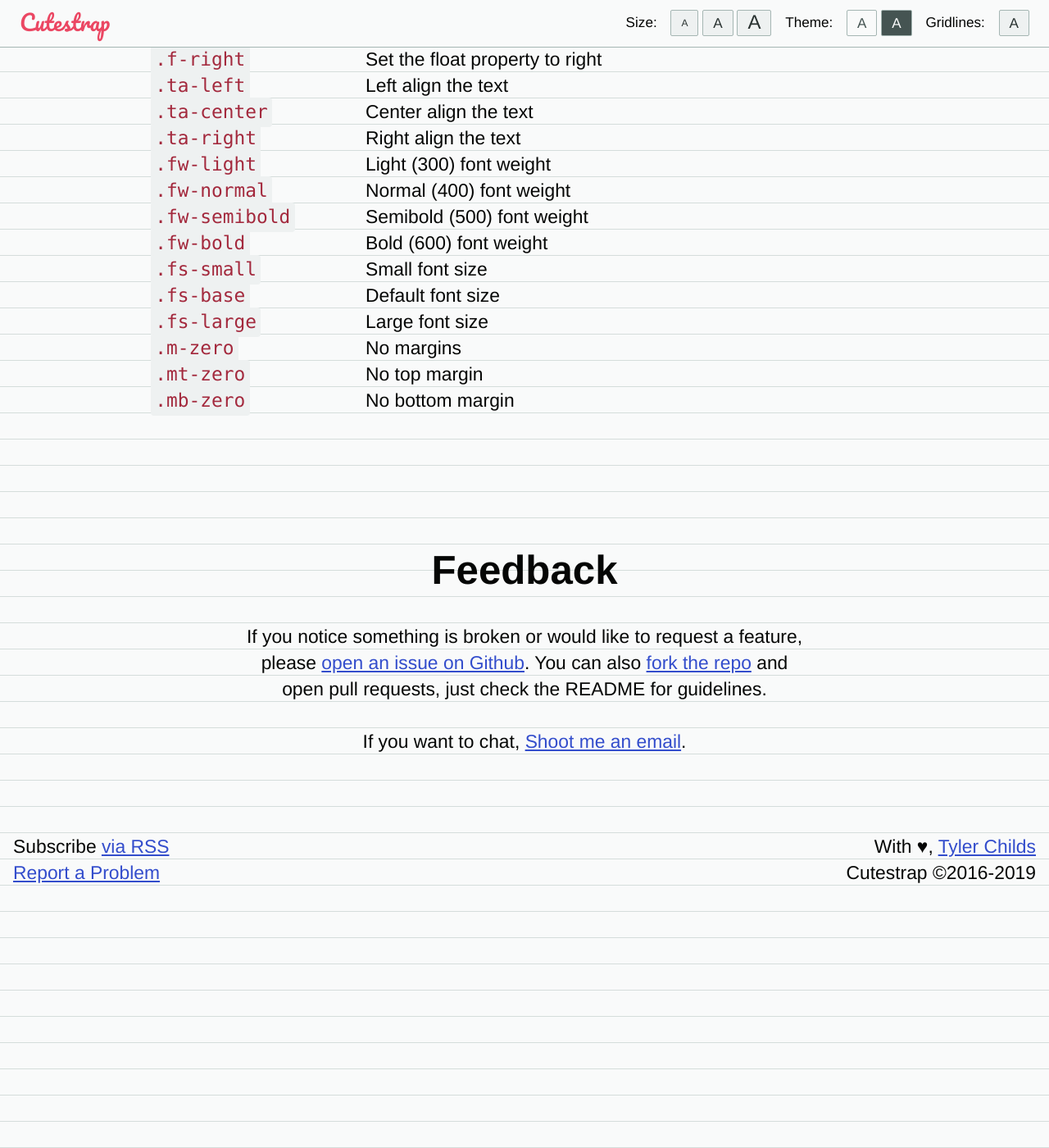
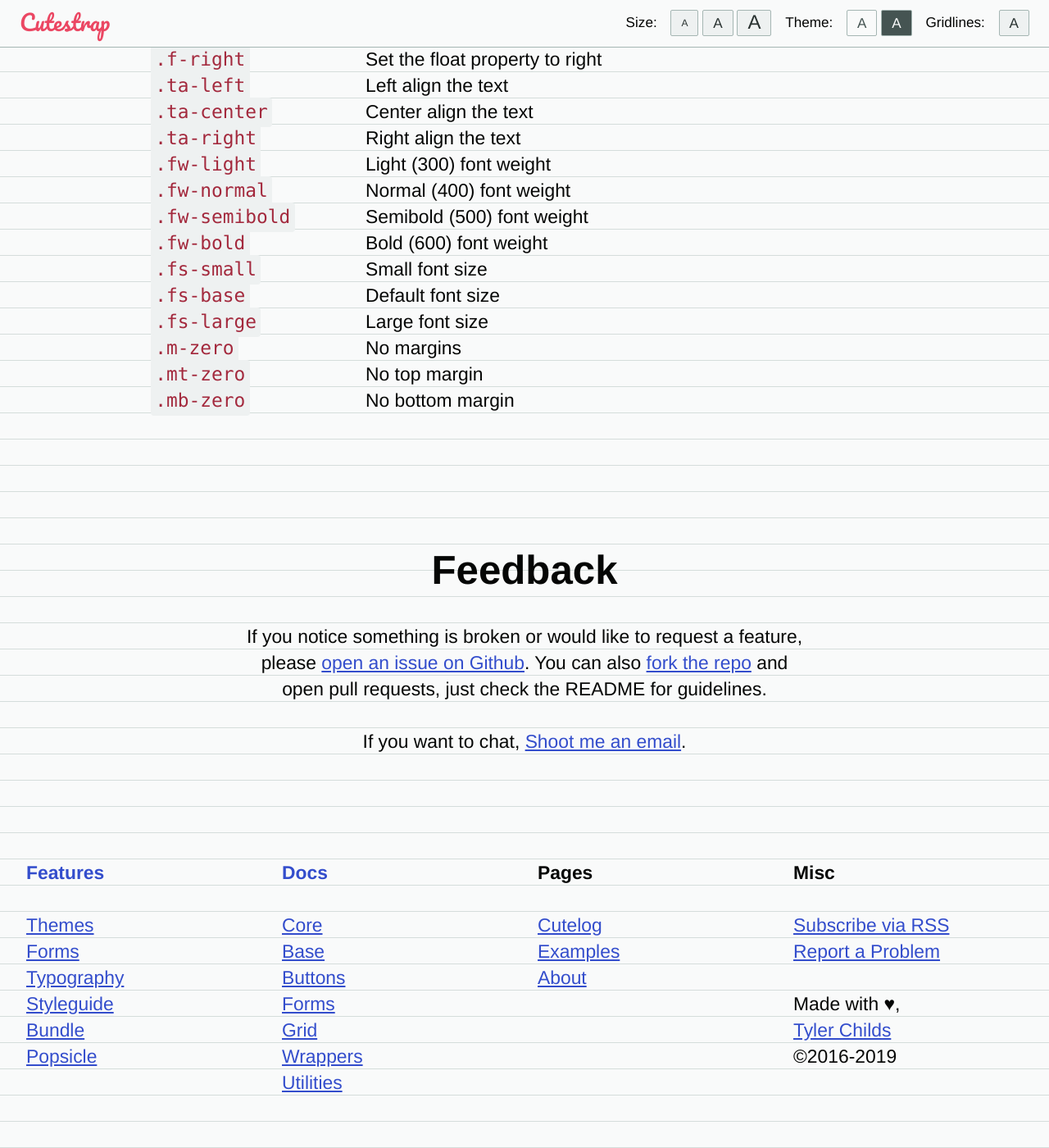
Before and after one commit to tylerchilds/cutestrap, a Jekyll site: the page built from beta.html, in a window 1280 px wide and 1400 px high, scrolled down 8136 px. Shown: the whole window at 82% size. Built offline with Jekyll 4.4.1, drawn with Linux system fonts in a browser that asks for light colours; before the commit the page ends 9280 px from its top, so only the background shows below that; some of the changed text lies outside the part shown.

Commit message:
footer navigation

```diff
--- /dev/null
+++ b/_data/footer.yml
@@ -0,0 +1,40 @@
+- text: Features
+  href: '/features'
+  kids:
+        - text: Themes
+          href: '/features/themes'
+        - text: Forms
+          href: '/features/forms'
+        - text: Typography
+          href: '/features/typography'
+        - text: Styleguide
+          href: '/features/styleguide'
+        - text: Bundle
+          href: '/features/bundle'
+        - text: Popsicle
+          href: '/features/popsicle'
+- text: Docs
+  href: 'https://docs.cutestrap.com'
+  kids:
+        - text: Core
+          href: 'https://docs.cutestrap.com/section-1.html'
+        - text: Base
+          href: 'https://docs.cutestrap.com/section-2.html'
+        - text: Buttons
+          href: 'https://docs.cutestrap.com/section-3.html'
+        - text: Forms
+          href: 'https://docs.cutestrap.com/section-4.html'
+        - text: Grid
+          href: 'https://docs.cutestrap.com/section-5.html'
+        - text: Wrappers
+          href: 'https://docs.cutestrap.com/section-6.html'
+        - text: Utilities
+          href: 'https://docs.cutestrap.com/section-7.html'
+- text: Pages
+  kids:
+        - text: Cutelog
+          href: '/cutelog'
+        - text: Examples
+          href: '/examples'
+        - text: About
+          href: '/about'
--- a/_includes/footer.html
+++ b/_includes/footer.html
@@ -1,16 +1,39 @@
-<footer>
-  <div>
-      <p>
-        Subscribe <a href="{{ "/feed.xml" | prepend: site.baseurl }}">via RSS</a><br />
-        <a href="https://github.com/tylerchilds/bytesize/issues" target="_blank">Report a Problem</a>
-      </p>
-  </div>
-  <div class="ta-right">
-    With &hearts;, <a href="https://www.tylerchilds.com">Tyler Childs</a>
-    <p class="copyright">Cutestrap
-        &copy;2016-<script>
-        document.write(new Date().getFullYear());
-      </script>
-    </p>
-  </div>
+<footer class="grid footer">
+    {% for item in site.data.footer %}
+        <div>
+            <h5>
+                {% if item.href %}
+                    <a href="{{ item.href }}">{{ item.text }}</a>
+                {% else %}
+                    {{ item.text }}
+                {% endif %}
+            </h5>
+            <ul>
+                {% for kid in item.kids %}
+                    <li>
+                        <a href="{{ kid.href }}">{{ kid.text }}</a>
+                    </li>
+                {% endfor %}
+            </ul>
+        </div>
+    {% endfor %}
+    <div>
+        <h5>Misc</h5>
+        <ul>
+            <li>
+                <a href="{{ "/feed.xml" | prepend: site.baseurl }}">Subscribe via RSS</a><br />
+            </li>
+            <li>
+                <a href="https://github.com/tylerchilds/bytesize/issues" target="_blank">Report a Problem</a>
+            </li>
+        </ul>
+        <ul>
+            <li>
+                Made with &hearts;,<br /><a href="https://www.tylerchilds.com">Tyler Childs</a>
+            </li>
+            <li>
+                &copy;2016-<script>document.write(new Date().getFullYear());</script>
+            </li>
+        </ul>
+    </div>
 </footer>
--- a/_layouts/default.html
+++ b/_layouts/default.html
@@ -5,7 +5,6 @@
 
   <body>
     {% include components/toolbar.html %}
-    {% include nav.html %}
 
     <article class="page wrapper">
       <header class="page-header">
--- a/beta.html
+++ b/beta.html
@@ -6,7 +6,7 @@ description: A sassy, opinionated CSS Framework. A tiny alternative to Bootstrap
 weight: 0
 ---
 
-<header class="wrapper -large ta-center">
+<header class="wrapper -wide ta-center">
   <h1 class="title">
     Cutestrap Two
   </h1>
@@ -19,7 +19,7 @@ weight: 0
   </p>
 </header>
 
-<section class="wrapper -large">
+<section class="wrapper -wide">
   <article
     class="grid -medium"
     style="--columns: 3;"
@@ -70,7 +70,7 @@ weight: 0
 </section>
 
 
-<section class="wrapper -small">
+<section class="wrapper -thin">
   <h3 class="ta-center">Why Cutestrap?</h3>
   <p>
     There are a wide variety of CSS Frameworks available. Cutestrap stands out
@@ -401,7 +401,7 @@ weight: 0
 
 </section>
 
-<section class="wrapper -small ta-center">
+<section class="wrapper -thin ta-center">
   <h3>Feedback</h3>
   <p>
     If you notice something is broken or would like to request a feature, please <a href="https://github.com/cutestrap/cutestrap/issues" target="_blank">open an issue on Github</a>. You can also <a href="https://github.com/cutestrap/cutestrap#fork-destination-box">fork the repo</a> and open pull requests, just check the README for guidelines.
--- a/css/main.css
+++ b/css/main.css
@@ -154,10 +154,28 @@ body {
   max-width: initial;
 }
 
-footer {
-  display: grid;
-  column-gap: var(--gutter-width);
-  grid-template-columns: repeat(2, 1fr);
+.footer {
+    --columns: 4;
+    margin: 0 auto;
+    max-width: 80rem;
+    padding: var(--rhythm);
+}
+
+@media (max-width: 65rem) {
+    .footer {
+        --columns: 2;
+    }
+}
+
+@media (max-width: 35rem) {
+    .footer {
+        --columns: 1;
+    }
+}
+
+.footer ul {
+    list-style-type: none;
+    margin-left: 0;
 }
 
 /*
--- a/index.html
+++ b/index.html
@@ -7,14 +7,14 @@ description: A sassy, opinionated CSS Framework. A tiny alternative to Bootstrap
 <style type="text/css">
     html { margin-top: 0 }
 </style>
-<header class="wrapper -large ta-center">
+<header class="wrapper -wide ta-center">
   <h1 class="logo -hero">
     Cutestrap Two
   </h1>
   <p>
     Cutestrap Two is now in Beta. You can check that out or legacy v1.3.1
   </p>
-  <div class="grid wrapper -small ta-center">
+  <div class="grid wrapper -thin ta-center">
     <div>
         <a class="button" href="/beta">
             Go to Beta
```
Also changed, not shown: other parts of beta.html (+2 -2 lines), _includes/nav.html (deleted, +0 -20 lines), features/forms.md (+4 -4 lines), css/versions/cutestrap.2.0.0.beta.min.css.
